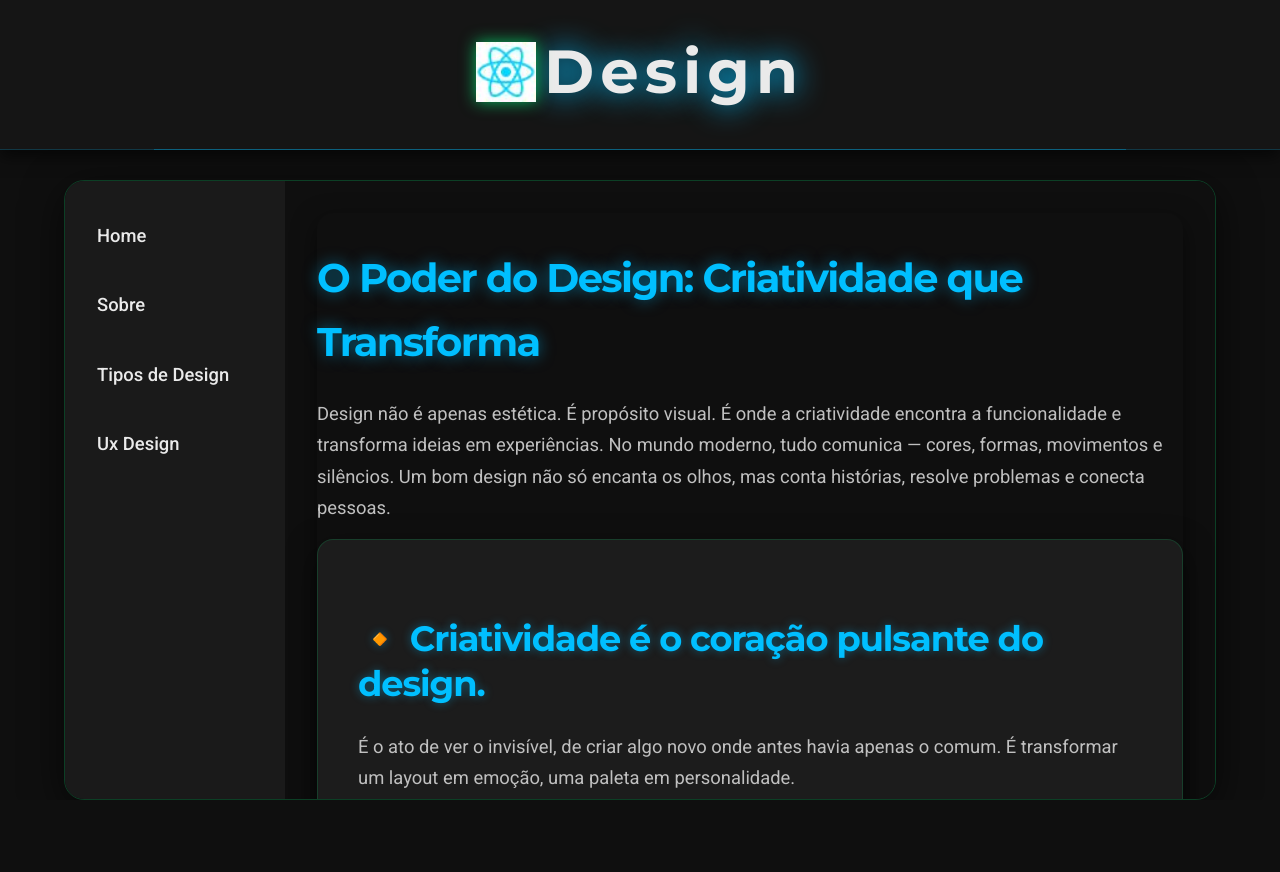
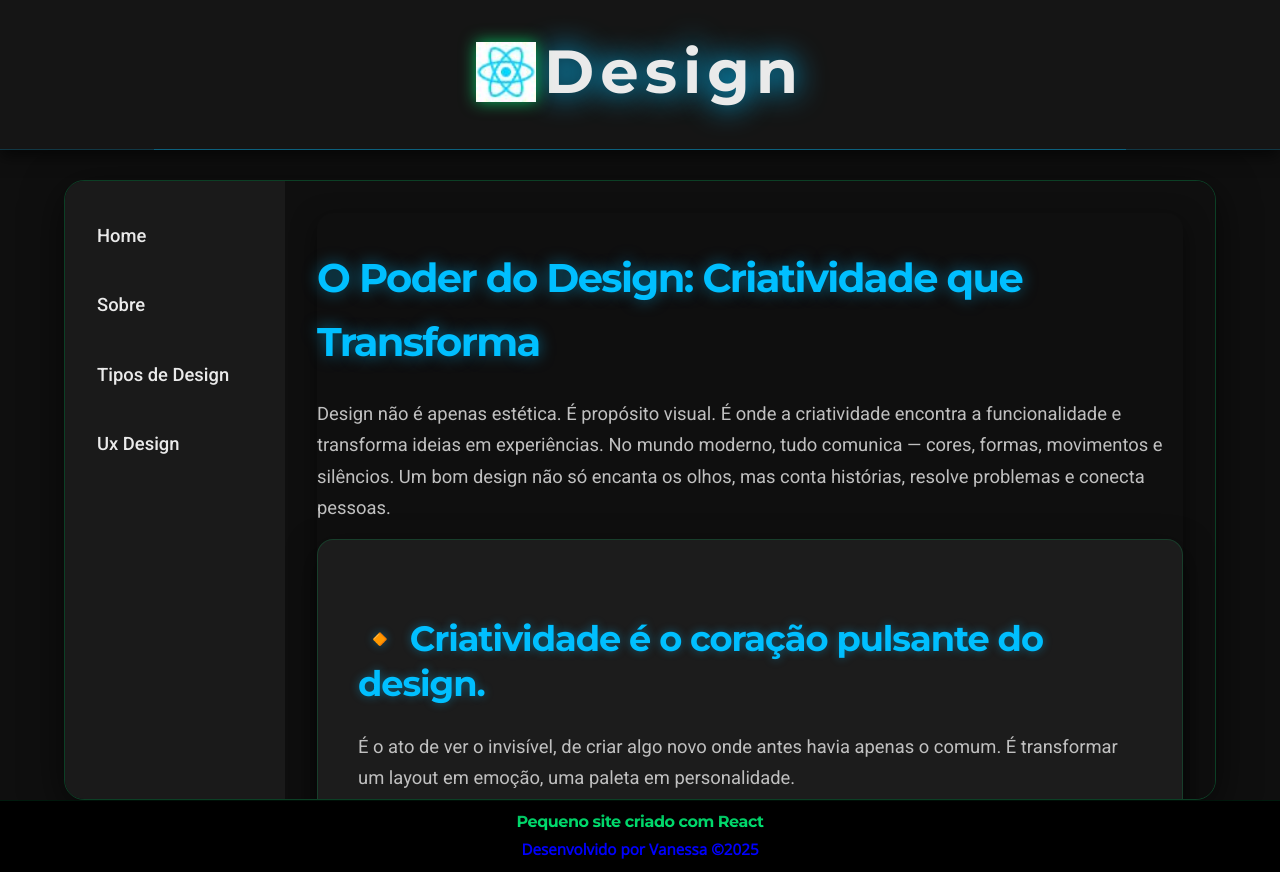
Before and after one commit to VanessaBaldin1/exercicio-react, a React (Vite) app: page / in a window 1280 px wide. Before the commit the page ends 800 px from the top, so only its background shows below. Built offline with nearby package versions, Linux system fonts and the light colour scheme.

Commit message:
add rodape

```diff
--- a/src/App.tsx
+++ b/src/App.tsx
@@ -2,12 +2,14 @@ import { BrowserRouter as Router, Routes, Route } from 'react-router-dom';
 import Cabecalho from "./components/Cabecalho/Cabecalho";
 import Menu from './components/Cabecalho/Menu/Menu';
 import './global.css';
+import Rodape from './components/Rodape/Rodape';
 
 import Home from './pages/Home';
 import Sobre from './pages/Sobre';
 import TiposDesign from './pages/TiposDesign';
 import UXDesign from './pages/UXDesign';
 import Pagina404 from './pages/Pagina404';
+
 
 export default function App() {
   return (
@@ -27,6 +29,8 @@ export default function App() {
           </Routes>
         </div>
       </div>
+
+    <Rodape />
     </Router>
   );
 }
--- /dev/null
+++ b/src/components/Rodape/Rodape.tsx
@@ -0,0 +1,24 @@
+import type { CSSProperties } from "react";
+
+const estilosRodape: CSSProperties = {
+  backgroundColor: "#000",        // cor de fundo preta
+  color: "white",
+  textAlign: "center",
+  padding: "0.5rem",              // padding menor para diminuir a altura
+  fontSize: "0.9rem",             // tamanho de fonte um pouco menor (opcional)
+};
+
+export default function Rodape() {
+  return (
+    <footer style={estilosRodape}>
+      <h2 style={{ margin: "0", fontSize: "1rem" }}>Pequeno site criado com React</h2>
+      <p style={{ color: "blue", fontWeight: "bold", margin: "0.2rem 0" }}>
+        Desenvolvido por{" "}
+        <b>
+         Vanessa
+        </b>{" "}
+        &copy;2025
+      </p>
+    </footer>
+  );
+}
```
